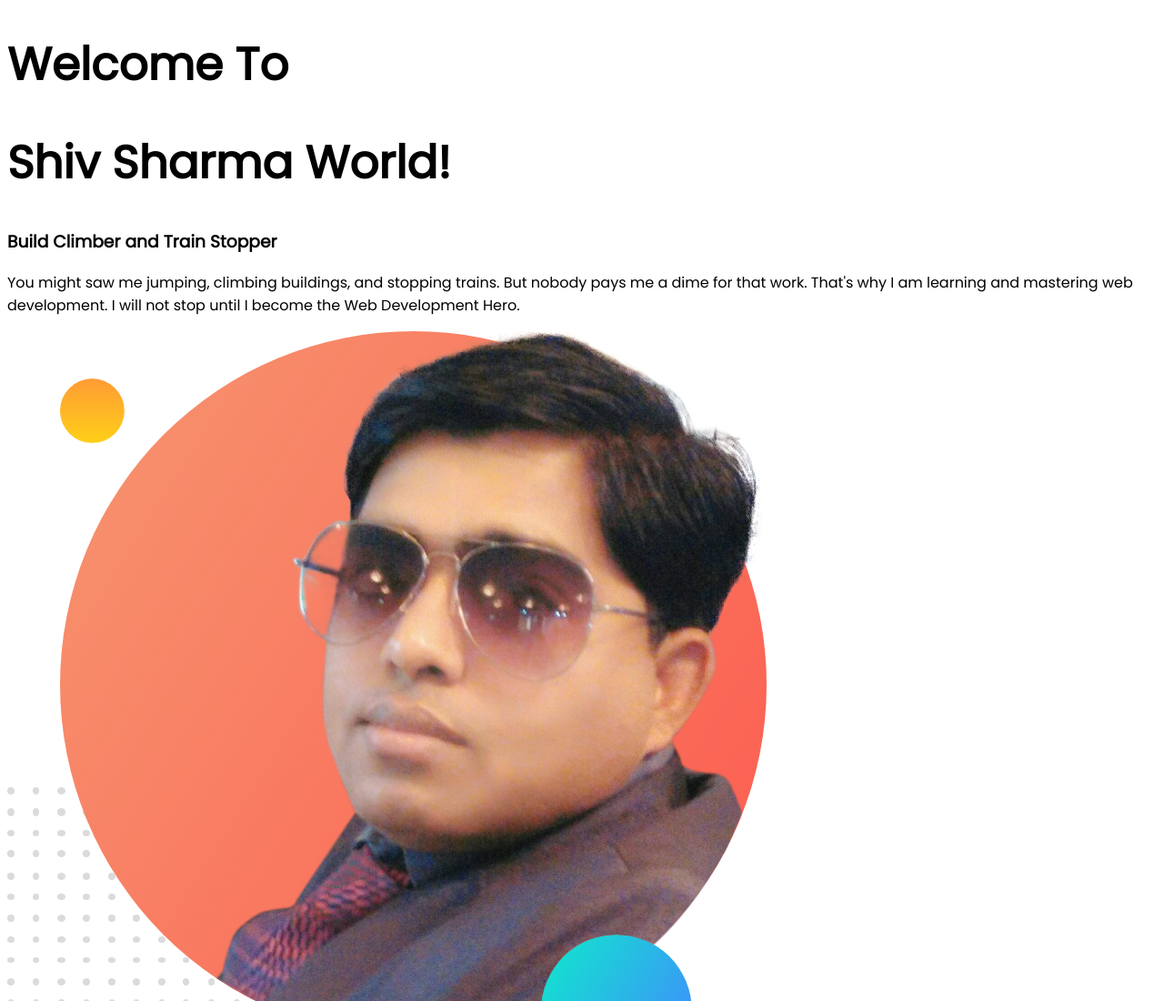
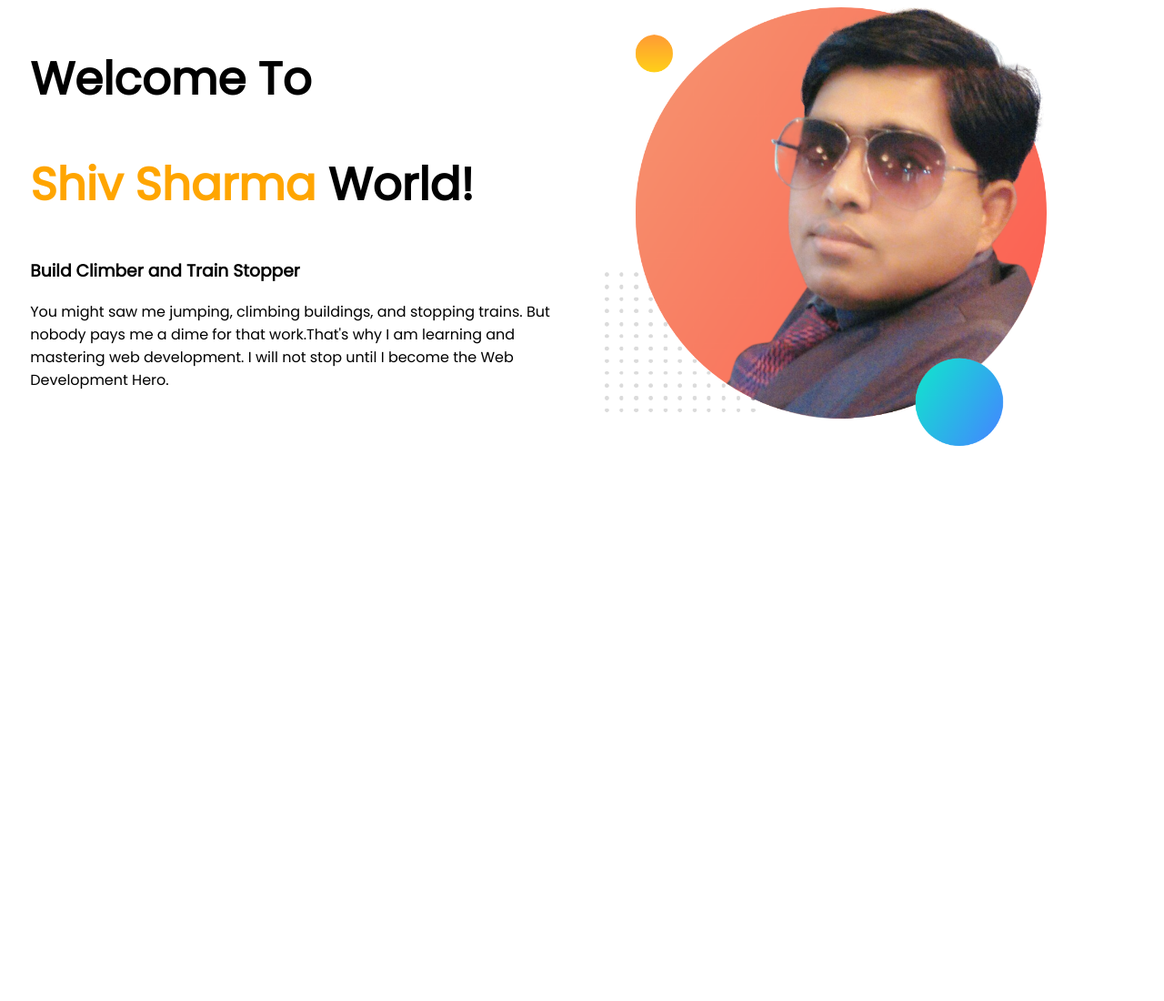
Before and after one commit to techyshiv-github/personal-portfolio1, a plain HTML site: page index.html in a window 1280 px wide. Shown: the top 1100 px of the page at 91% size. After the commit the page ends 800 px from the top, so only its background shows below. Drawn offline with Linux system fonts and the light colour scheme.

Commit message:
Section add and flex

```diff
--- a/css/style.css
+++ b/css/style.css
@@ -1,6 +1,24 @@
-body{
+body {
     font-family: 'Poppins', sans-serif;
 }
-h1{
+
+h1 {
     font-size: 50px;
 }
+
+.name-highlight {
+    color: orange;
+}
+
+section {
+    display: flex;
+}
+
+.width-half {
+    width: 50%;
+    padding-left: 2%;
+}
+
+.width-half img {
+    width: 80%;
+}
--- a/index.html
+++ b/index.html
@@ -1,5 +1,6 @@
 <!DOCTYPE html>
 <html lang="en">
+
 <head>
     <meta charset="UTF-8">
     <meta http-equiv="X-UA-Compatible" content="IE=edge">
@@ -10,11 +11,23 @@
     <link href="https://fonts.googleapis.com/css2?family=Poppins&display=swap" rel="stylesheet">
     <link rel="stylesheet" href="./css/style.css">
 </head>
+
 <body>
-    <h1>Welcome To</h1>
-    <h1>Shiv Sharma World!</h1>
-    <h3>Build Climber and Train Stopper</h3>
-    <p>You might saw me jumping, climbing buildings, and stopping trains. But nobody pays me a dime for that work. That's why I am learning and mastering web development. I will not stop until I become the Web Development Hero.</p>
-    <img src="./images/shiv.png" alt="Shiv Sharma Profile">
+    <section>
+        <div class="width-half">
+            <h1>Welcome To</h1>
+            <h1><span class="name-highlight">Shiv Sharma</span> World!</h1>
+            <h3>Build Climber and Train Stopper</h3>
+            <p>You might saw me jumping, climbing buildings, and stopping trains. But nobody pays me a dime for that
+                work.That's why I am learning and mastering web development. I will not stop until I become the Web
+                Development Hero.
+            </p>
+        </div>
+        <div class="width-half">
+            <img src="./images/shiv.png" alt="Shiv Sharma Profile">
+        </div>
+    </section>
+
 </body>
+
 </html>
```
